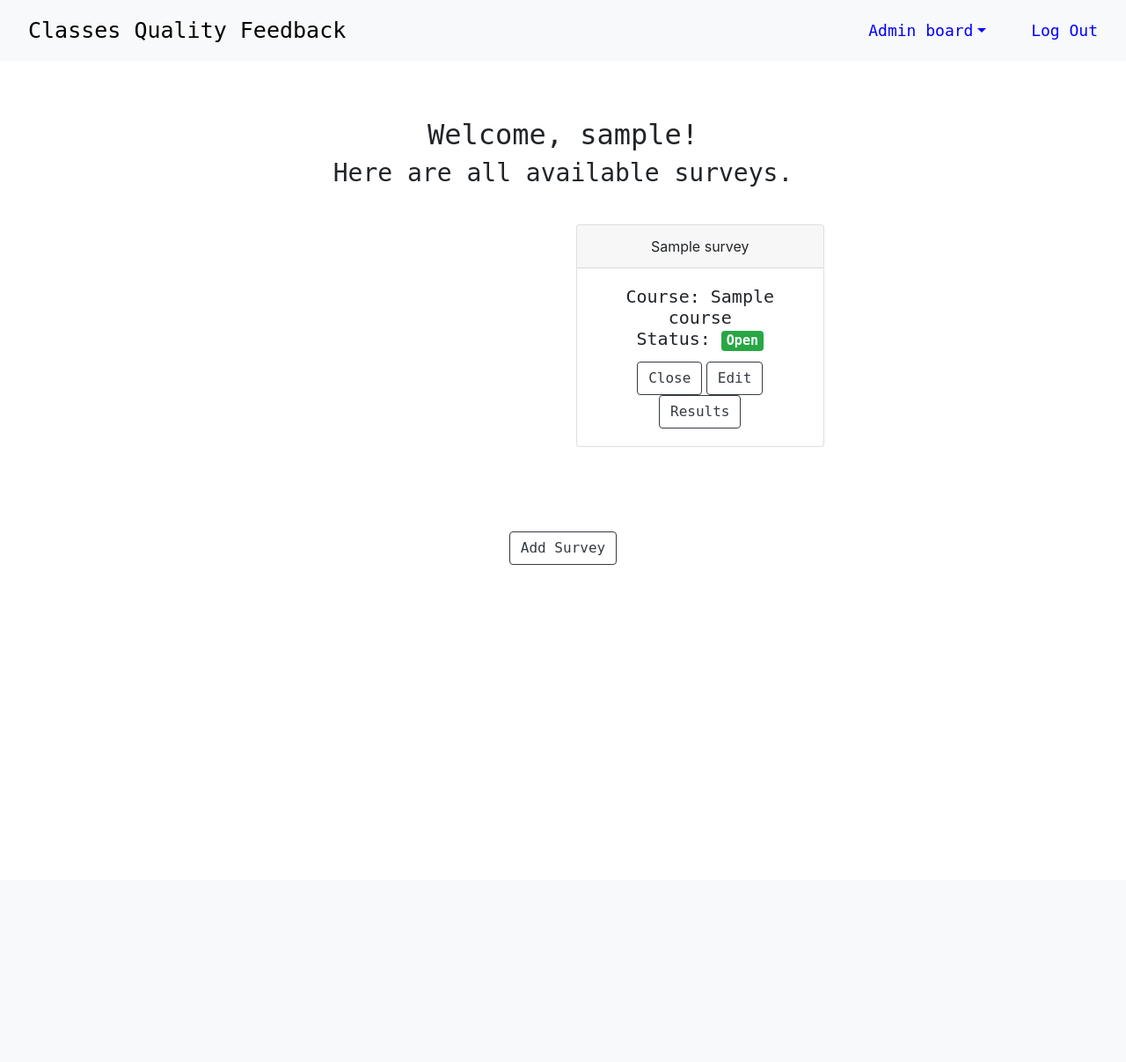
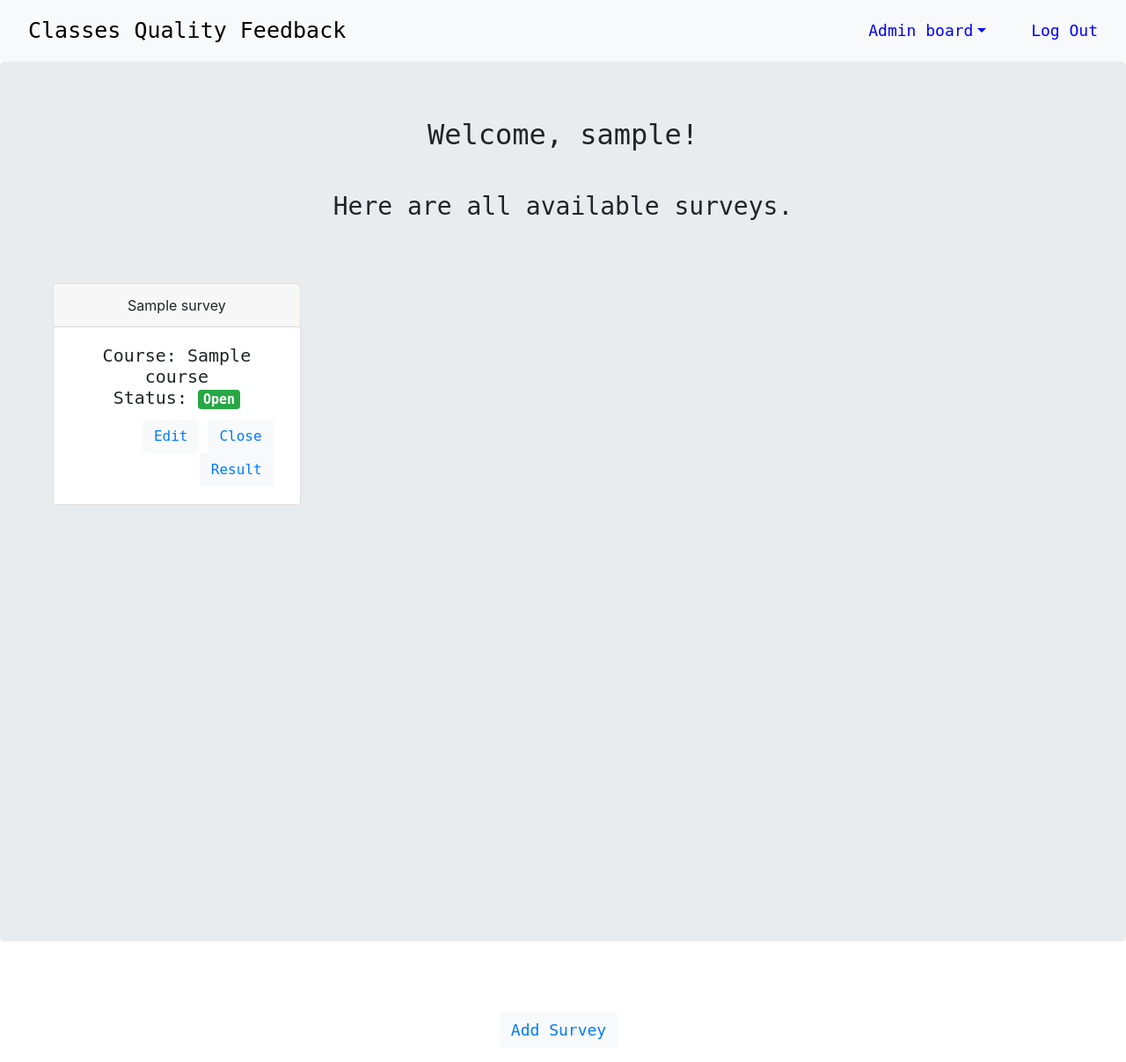
Before and after one commit to Genvekt/Classes-Quality--Feedback, a Django app: page /survey_list/ in a window 1280 px wide. Shown: the whole page at 88% size. Before the commit the page ends 642 px from the top, so only its background shows below. Run offline with Django 3.2, Linux system fonts and the light colour scheme; a user stored in the database is signed in; tables that the repository leaves empty hold one stand-in row (values such as "Sample post"); some libraries are stand-ins or nearby versions.

Commit message:
Add files via upload

```diff
--- a/templates/survey_list.html
+++ b/templates/survey_list.html
@@ -2,16 +2,15 @@
 {% block content %}
 
 
-    <div class="jumbotron" style="background: inherit">
-        <h2 class="text-center font-weight-normal" style="font-family:monospace;">Welcome, {{ user.username }}!</h2>
+    <div class="jumbotron" style="height: 1000px">
+        <h2 class="text-center font-weight-normal" style="font-family:monospace;">Welcome, {{ user.username }}!<br/><br/></h2>
         {% if surveys %}
             <h3 class="text-center font-weight-light" style="font-family:monospace;">Here are all available surveys.<br/><br/></h3>
 
-            <div class="row">
+            <div class="row card-column" style="text-align: center">
             {% for survey in surveys %}
-                <div class="col-md-6 col-xl-3" style="top: 50%; left: 50%; margin-right: -50%;">
-                <div class="card-desk" style="text-align: center">
-                    <div class="card w-100" >
+                <div class="col-md-6 col-xl-3">
+                        <div class="card w-100" style="margin-bottom: 10%; margin-left: 10%; margin-right:10%; margin-top: 10%;" >
                             <div class="card-header">{{ survey.name }}</div>
                             <div class="card-body">
                                 <h5 class="card-title" style="font-family:monospace;">
@@ -25,17 +24,16 @@
                                     {% endif %}
                                 </h5>
                                 {% if request.user.type == 's' %}
-                            <button onclick="location.href='{% url 'survey_submit' survey.id %}'" type="button" class="btn btn-outline-dark" style="font-family:monospace;">Attend</button>
+                                    <button type="button" class="btn btn-light" style="font-family:monospace; margin-right: 10px; float: right;"><a href="{% url 'survey_submit' survey.id %}">Attend</a></button>
                                 {% else %}
                                     {% if survey.open == False %}
-                                <button onclick="location.href='{% url 'survey_open' survey.id %}'" type="button" class="btn btn-outline-dark" style="font-family:monospace;">Open</button>
+                                        <button type="button" class="btn btn-light" style="font-family:monospace; margin-right: 10px; float: right;"><a href="{% url 'survey_open' survey.id %}">Open</a></button>
                                     {% else %}
-                                <button onclick="location.href='{% url 'survey_close' survey.id %}'" type="button" class="btn btn-outline-dark" style="font-family:monospace;">Close</button>
+                                        <button type="button" class="btn btn-light" style="font-family:monospace; margin-right: 10px; float: right;"><a href="{% url 'survey_close' survey.id %}">Close</a></button>
                                     {% endif %}
-                            <button onclick="location.href='{% url 'survey_detail' survey.id %}'" type="button" class="btn btn-outline-dark" style="font-family:monospace;">Edit</button>
-                            <button onclick="location.href='{% url 'results' survey.id %}'" type="button" class="btn btn-outline-dark" style="font-family:monospace;">Results</button>
+                                    <button type="button" class="btn btn-light" style="font-family:monospace; margin-right: 10px; float: right;"><a href="{% url 'survey_detail' survey.id %}">Edit</a></button>
+                                    <button type="button" class="btn btn-light" style="font-family:monospace; margin-right: 10px; float: right;"><a href="{% url 'results' survey.id %}">Result</a></button>
                                 {% endif %}
-
 
                             </div>
                         </div>
@@ -43,15 +41,18 @@
                 </div>
             {% endfor %}
             </div>
+
         {% else %}
-            <h3 class="text-center font-weight-light">Unfortunately, there are no surveys available to you</h3>
+            <h3 class="text-center font-weight-light" style="font-family:monospace;">Unfortunately, there are no surveys available to you</h3>
         {% endif %}
-    </div>
+    <br/><br/>
     <div class="text-center">
         {% if request.user.type == 's' %}
         {% else %}
-             <p><button onclick="location.href='{% url 'survey_create' %}'" type="button" class="btn btn-outline-dark" style="font-family:monospace;">Add Survey</button></p>
+            <div class="row justify-content-center">
+             <p><button type="button" class="btn btn-light" style="font-family:monospace; margin-right: 10px; float: right; font-size: 18px"><a href="{{% url 'survey_create' %}">Add Survey</a></button></p>
+            </div>
         {% endif %}
+    </div>
 
-    </div>
 {% endblock %}
```
Lines whose indentation alone changed are shown as unchanged.
